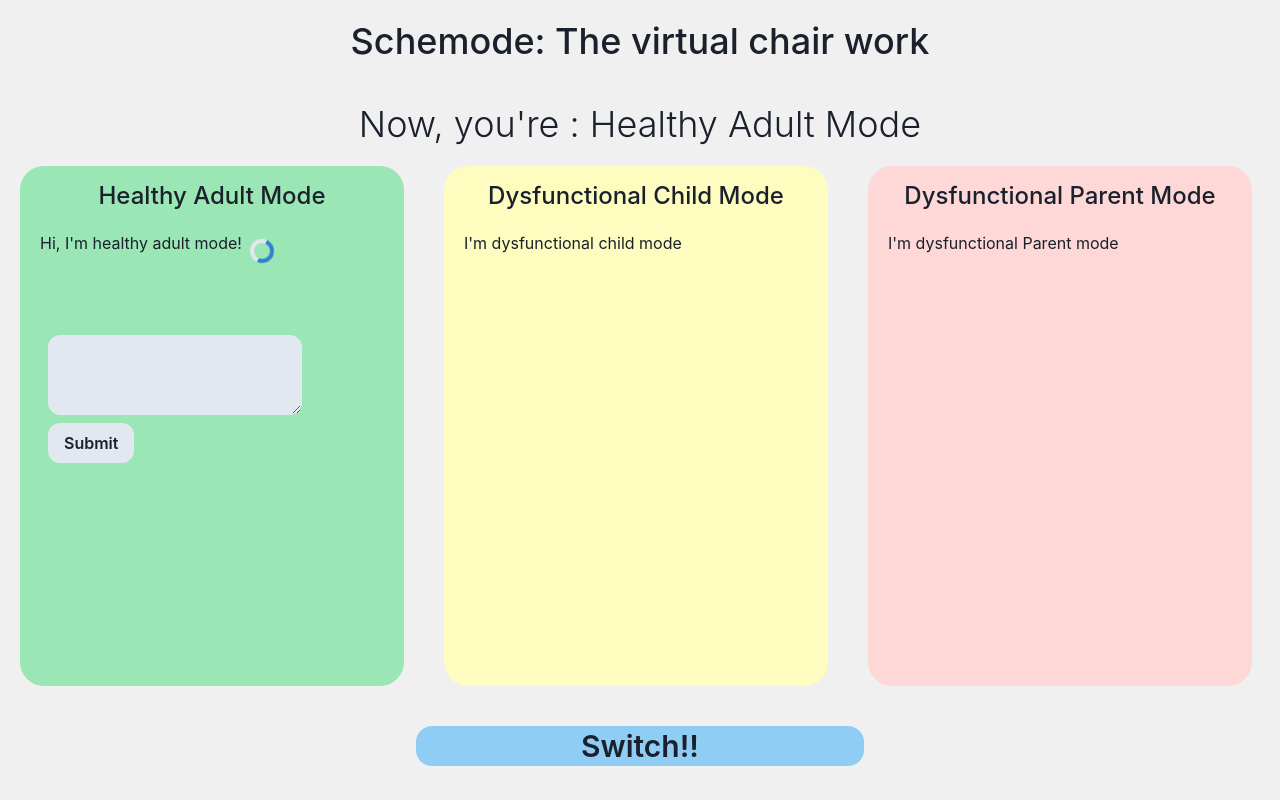
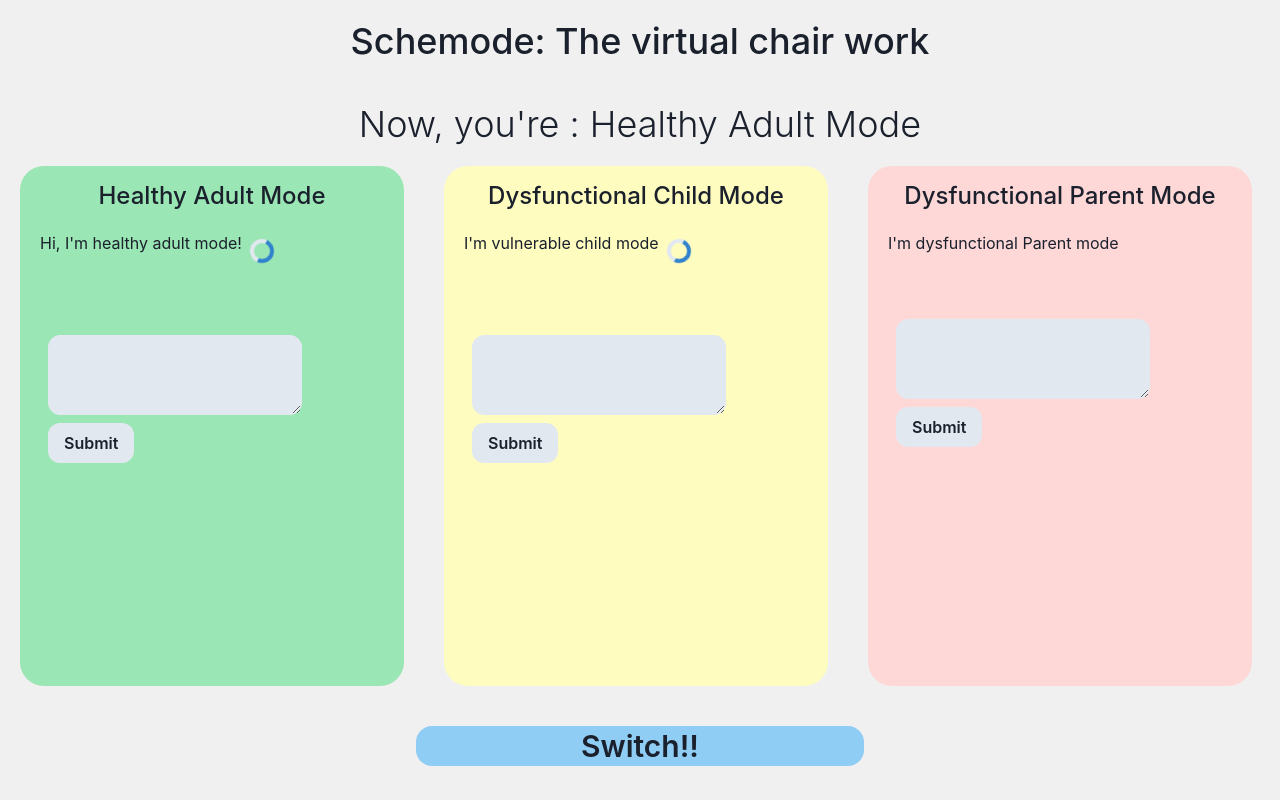
Before and after one commit to Kaikei-e/Schemode, a Next.js app in the folder schemode/: page / in a window 1280 px wide. Built offline with nearby package versions, Linux system fonts and the light colour scheme.

Commit message:
chore: Update child mode statement in index.tsx

```diff
--- a/schemode/pages/index.tsx
+++ b/schemode/pages/index.tsx
@@ -12,7 +12,7 @@ import { opinionsState } from "../lib/stateManage/atom";
 
 const theModeStatement = [
   "Hi, I'm healthy adult mode!",
-  "I'm dysfunctional child mode",
+  "I'm vulnerable child mode",
   "I'm dysfunctional Parent mode"
 ]
 
@@ -37,19 +37,19 @@ const Home: NextPage = () => {
           <Heading fontSize={"2xl"} textAlign={"center"} fontStyle={"normal"} fontWeight={"medium"} m={"4"}>Healthy Adult Mode</Heading>
           <Flex flexDir={"row"} m={"5"}>
             <Text>{theModeStatement[0]}</Text>
-            <CurrentModeIndicater isTheMode={count == 0 ?? isTheMode} />
+            <CurrentModeIndicater isTheMode={count === 0 ? true : isTheMode} />
           </Flex>
           <RepresentativeField whichMode={adultMode} />
-          <RepresentativeInput whichMode={count} isTheMode={count == 0 ?? isTheMode} />
+          <RepresentativeInput whichMode={count} isTheMode={count === 0 ? true : isTheMode} />
         </Box>
         <Box bgColor={"yellow.100"} w={"30%"} ml={"5"} mr={"5"} h={"65vh"} borderRadius="3xl">
           <Heading fontSize={"2xl"} textAlign={"center"} fontStyle={"normal"} fontWeight={"medium"} m={"4"}>Dysfunctional Child Mode</Heading>
           <Flex flexDir={"row"} m={"5"}>
             <Text>{theModeStatement[1]}</Text>
-            <CurrentModeIndicater isTheMode={count == 1 ?? isTheMode} />
+            <CurrentModeIndicater isTheMode={count === 1 ? true : isTheMode}  />
           </Flex>
           <RepresentativeField whichMode={dysChFuncMode} />
-          <RepresentativeInput whichMode={count} isTheMode={count == 1 ?? isTheMode} />
+          <RepresentativeInput whichMode={count} isTheMode={count === 1 ? true : isTheMode}  />
         </Box>
         <Box bgColor={"red.100"} w={"30%"} ml={"5"} mr={"5"} h={"65vh"} borderRadius="3xl" overflow={"auto"} scrollBehavior={"smooth"}>
           <Heading fontSize={"2xl"} textAlign={"center"} fontStyle={"normal"} fontWeight={"medium"} m={"4"}>Dysfunctional Parent Mode</Heading>
@@ -57,7 +57,7 @@ const Home: NextPage = () => {
             <CurrentModeIndicater isTheMode={count == 2 ?? isTheMode} />
           </Flex>
           <RepresentativeField whichMode={dysParentFuncMode} />
-          <RepresentativeInput whichMode={count} isTheMode={count == 2 ?? isTheMode} />
+          <RepresentativeInput whichMode={count} isTheMode={count === 1 ? true : isTheMode} />
         </Box>
       </Flex>
       <Flex flexDir={"column"} align={"center"} w={"100vw"}>
```
